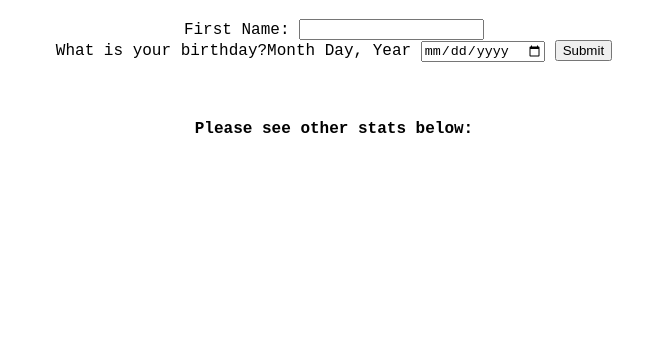
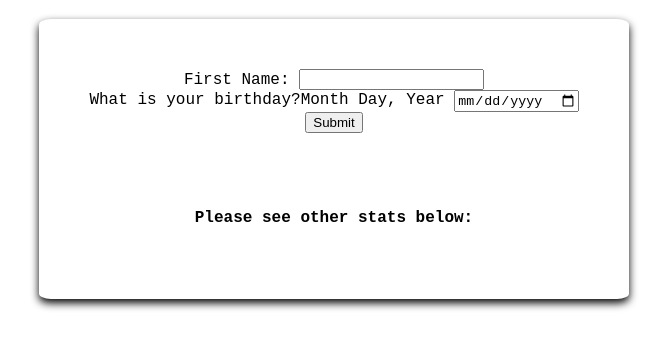
Before and after one commit to JLIB047/howManyDaysOld, a plain HTML site: page index.html in a window 1280 px wide. Shown: the part 87-436 px from the top of the page, without its empty margins (306-973 px from the left). Drawn offline with Linux system fonts and the light colour scheme.

Commit message:
final styling

```diff
--- a/index.html
+++ b/index.html
@@ -9,24 +9,25 @@
 <body>
     <h1>How many days old are you?</h1>
 
-    <section class="birthday-form">
+    <div class="birthday-form">
         <form method="GET" target="_self">
             <label for="firstName">First Name:</label>
             <input type="text" id="firstName" name="firstName" value="" required>
             <br>
             <label for="birthday">What is your birthday?Month Day, Year</label>
             <input type="date" id="birthday" name="birthday" value="" required>
+            <br>
             <button type="button" onclick="printResults()" class="submitBtn" id="submitBtn">Submit</button>
         </form>
-    </section>
-</body>
+        <br>
             <div class="days-old-message" id="days-old-message">
                 <h3 class="message" id='message'></h3>
             </div>
-</br>
+        <br>
             <div class="other-stats-form" id="other-stats-form">
                 <h4>Please see other stats below:</h4>
                 <p class="stat-message" id="stat-message"></p>
+            </div>
     </div>
     <script src="daysOld.js"></script>
 </body>
--- a/style.css
+++ b/style.css
@@ -4,3 +4,11 @@ body {
     font-family:'Courier New';
     flex-direction: column;
 }
+
+.birthday-form{
+    min-width: 30%;
+    box-shadow: 0px 4px 8px 0px black;
+    margin: auto;
+    padding: 4%;
+    border-radius: 2%;
+}
```
Lines whose indentation alone changed are shown as unchanged.
